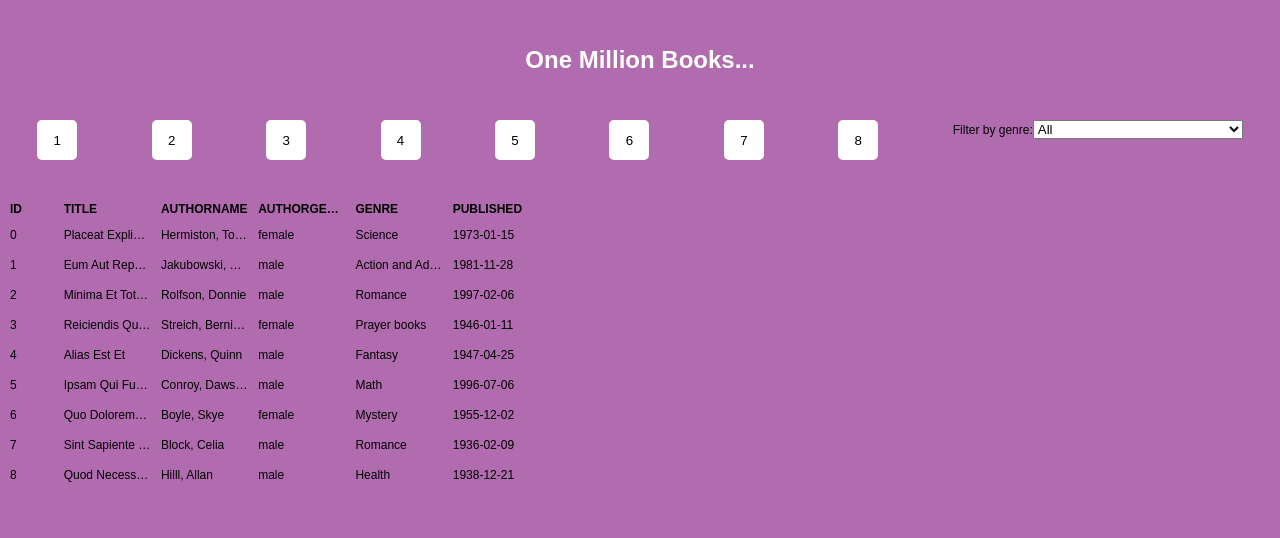
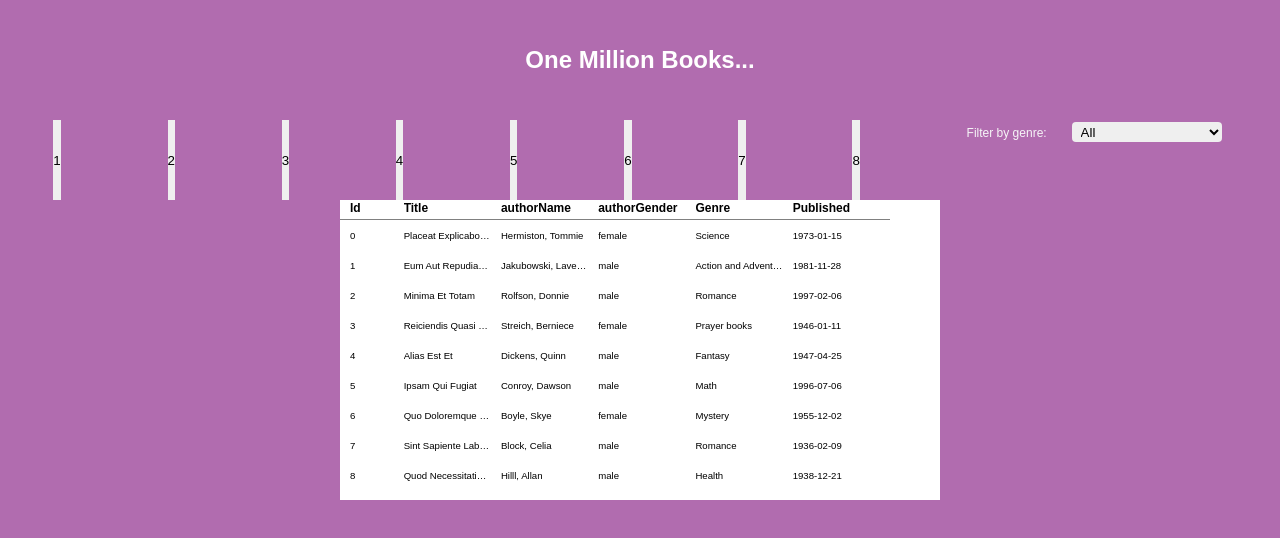
Before and after one commit to melanienolan/one-million-books, a React (Create React App) app: page / in a window 1280 px wide. Both pictures are taken after a click on the button "10". Shown: the top 538 px of the page. Built offline with nearby package versions, Linux system fonts and the light colour scheme.

Commit message:
add styles for table

```diff
--- a/src/App.css
+++ b/src/App.css
@@ -27,11 +27,11 @@ header h1 {
   display: flex;
   justify-content: space-around;
 }
-.filters button {
+.button--sort {
   background-color: #ffffff;
-  border-radius: 5px;
-  width: 40px;
-  height: 40px;
+  border-radius: 50%;
+  width: 30px;
+  height: 30px;
 }
 
 .book--container-empty {
@@ -74,21 +74,6 @@ header h1 {
   margin: 5px auto;
   overflow: scroll;
 }
-.react-scrollable-list {
-  width: 600px;
-  margin: 5px auto;
-  overflow: scroll;
-}
-.react-scrollable-list-item {
-  height: 100px;
-  background-color: #ffffff;
-  margin-bottom: 2px;
-  list-style: none;
-  border-radius: 5px;
-  display: flex;
-  flex-direction: column;
-  justify-content: center;
-}
 .book--item {
   height: 100px;
   background-color: #ffffff;
@@ -109,3 +94,35 @@ header h1 {
   display: inline-block;
   width: 110px;
 }
+.form {
+}
+.form--label {
+  color: #f6f5f7;
+  display: block;
+}
+.form--text {
+  display: inline-block;
+  width: 100px;
+}
+.form--input {
+  height: 20px;
+  width: 150px;
+  border-radius: 4px;
+  border: none;
+  margin: 2px 5px;
+  padding: 0 5px;
+}
+.ReactVirtualized__Table {
+  width: 600px;
+  margin: 0 auto;
+  background-color: #ffffff;
+}
+.ReactVirtualized__Table__headerRow {
+  text-transform: none;
+  border-bottom: 1px solid grey;
+}
+.ReactVirtualized__Table__headerColumn {
+}
+.ReactVirtualized__Table__row {
+  font-size: 0.8rem;
+}
```
